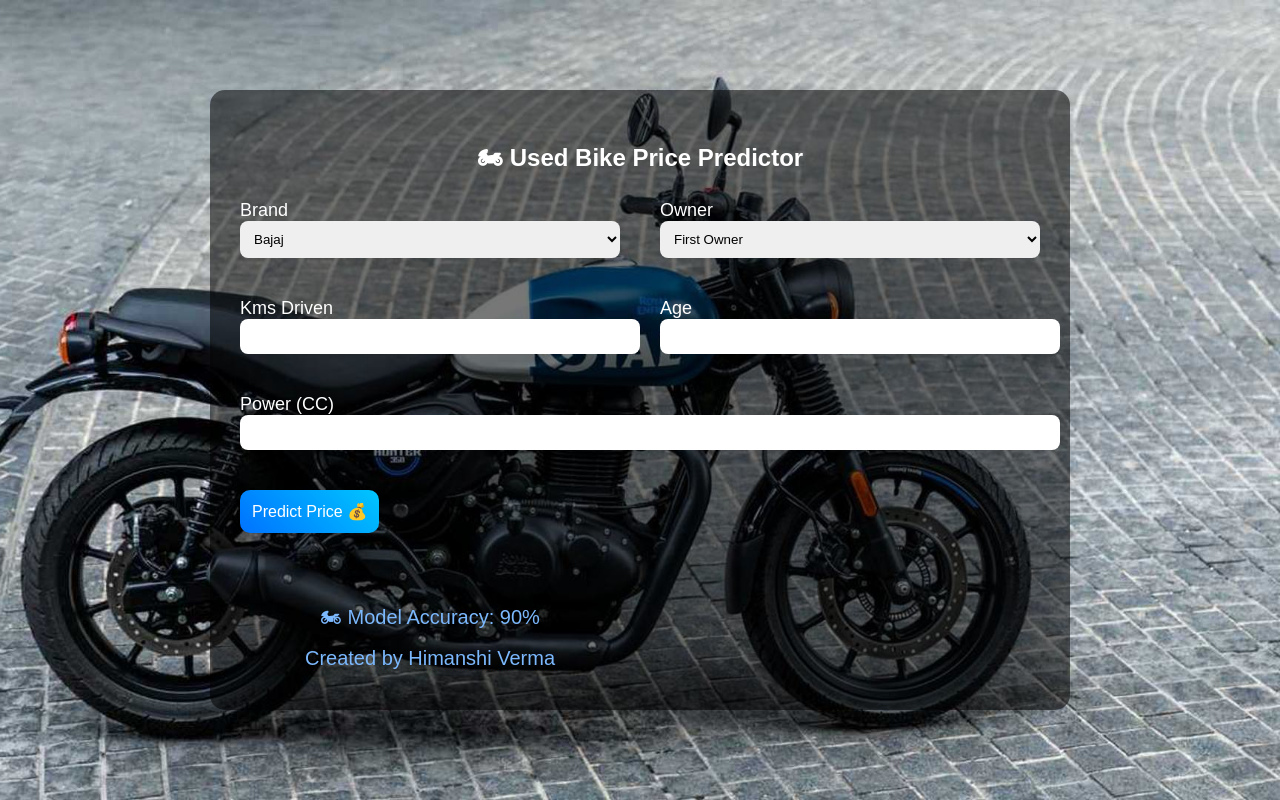
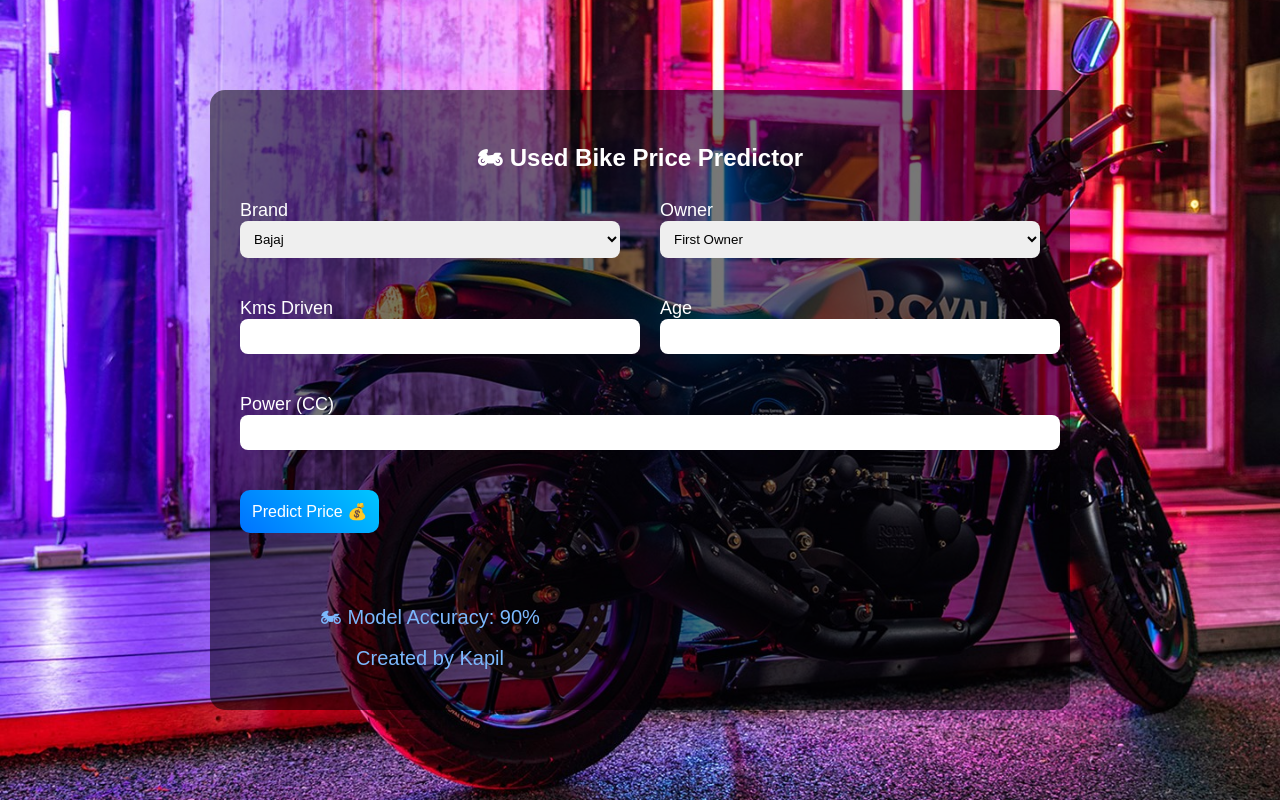
Before and after one commit to Kapil-IITM/Used-Bike-price-prediction-ML-, a Flask app: page / in a window 1280 px wide. Run offline with Flask 3, Linux system fonts and the light colour scheme; parts of the project's set-up code (start-up, migrations or seed data) failed here and were passed over.

Commit message:
change background

```diff
--- a/templates/index.html
+++ b/templates/index.html
@@ -9,7 +9,7 @@
         body {
             margin: 0;
             font-family: Arial;
-            background: url("{{ url_for('static', filename='images/bike3.avif') }}") no-repeat center/cover;
+            background: url("{{ url_for('static', filename='images/bike5.avif') }}") no-repeat center/cover;
             height: 100vh;
             display: flex;
             justify-content: center;
@@ -137,7 +137,7 @@
 
         <div class="footer">
             <p> 🏍 Model Accuracy: 90%</p>
-            <p>Created by Himanshi Verma</p>
+            <p>Created by Kapil </p>
         </div>
 
     </form>
```
Also changed, not shown: static/images/bike4.avif (added), static/images/bike5.avif (added).
